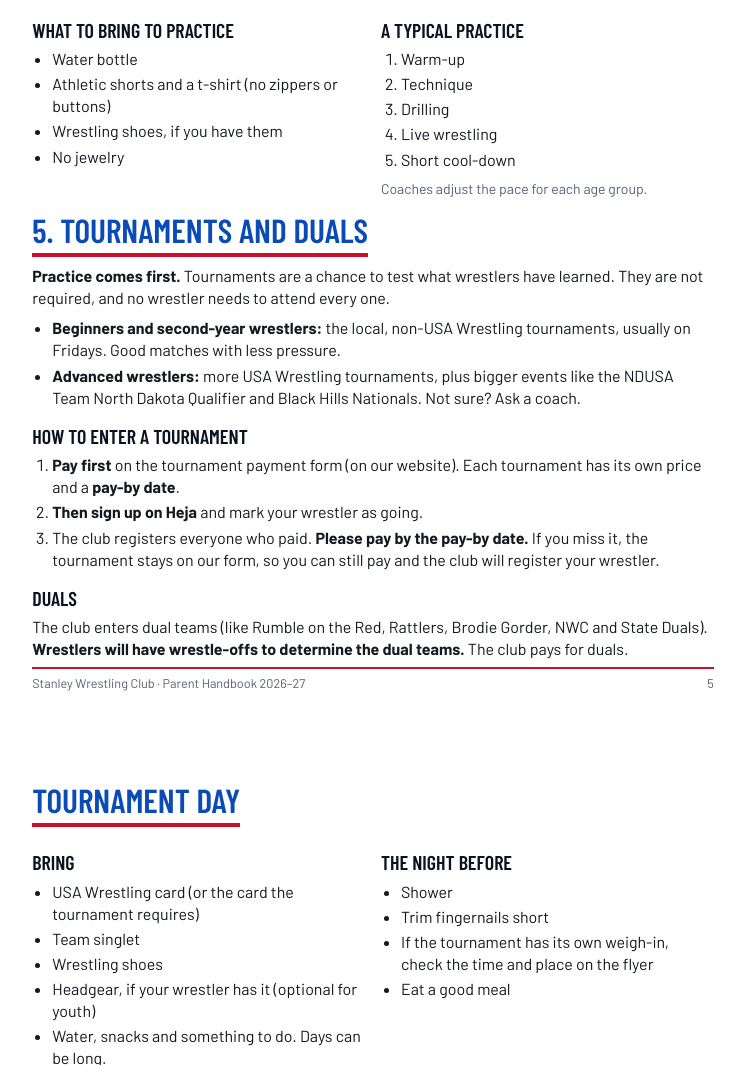
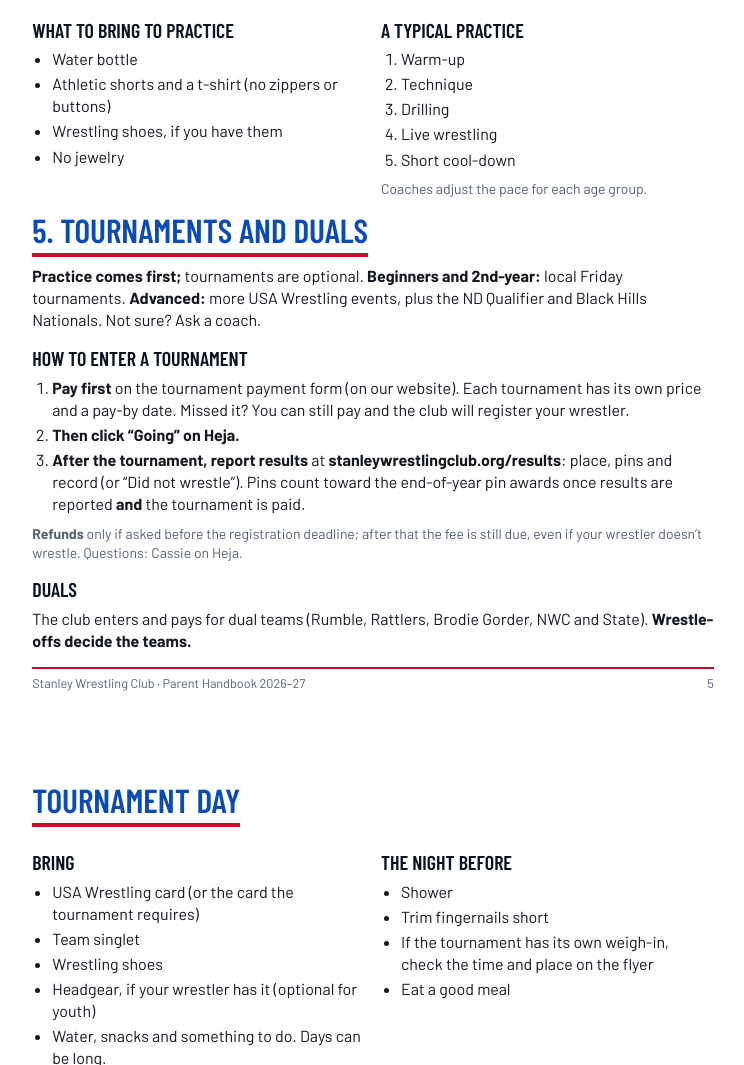
Before and after one commit to SWC-19/swc-website, a plain HTML site: page handbook/handbook.html in a window 1280 px wide. Shown: the part 4554-5619 px from the top of the page, without its empty margins (35-779 px from the left). Drawn offline with nearby package versions, Linux system fonts and the light colour scheme; a web font is replaced by a local one.

Commit message:
Website + handbook: step 3 report results; pin rule; refund rule
Co-Authored-By: Claude Opus 5.5 <noreply@anthropic.com>
Claude-Session: https://claude.ai/code/session_01RbUMceD9TAyrBAtokp79rk

```diff
--- a/handbook/handbook.html
+++ b/handbook/handbook.html
@@ -151,19 +151,16 @@ tr.grp td{background:#F3F6FB;font-weight:700;color:#C8102E;font-family:'Barlow C
 <div><h3>A typical practice</h3><ol><li>Warm-up</li><li>Technique</li><li>Drilling</li><li>Live wrestling</li><li>Short cool-down</li></ol><p class="note">Coaches adjust the pace for each age group.</p></div>
 </div>
 <h2 style="margin-top:8px">5. Tournaments and duals</h2>
-<p><b>Practice comes first.</b> Tournaments are a chance to test what wrestlers have learned. They are not required, and no wrestler needs to attend every one.</p>
-<ul>
-<li><b>Beginners and second-year wrestlers:</b> the local, non-USA Wrestling tournaments, usually on Fridays. Good matches with less pressure.</li>
-<li><b>Advanced wrestlers:</b> more USA Wrestling tournaments, plus bigger events like the NDUSA Team North Dakota Qualifier and Black Hills Nationals. Not sure? Ask a coach.</li>
-</ul>
+<p><b>Practice comes first;</b> tournaments are optional. <b>Beginners and 2nd-year:</b> local Friday tournaments. <b>Advanced:</b> more USA Wrestling events, plus the ND Qualifier and Black Hills Nationals. Not sure? Ask a coach.</p>
 <h3>How to enter a tournament</h3>
 <ol>
-<li><b>Pay first</b> on the tournament payment form (on our website). Each tournament has its own price and a <b>pay-by date</b>.</li>
-<li><b>Then sign up on Heja</b> and mark your wrestler as going.</li>
-<li>The club registers everyone who paid. <b>Please pay by the pay-by date.</b> If you miss it, the tournament stays on our form, so you can still pay and the club will register your wrestler.</li>
+<li><b>Pay first</b> on the tournament payment form (on our website). Each tournament has its own price and a pay-by date. Missed it? You can still pay and the club will register your wrestler.</li>
+<li><b>Then click &ldquo;Going&rdquo; on Heja.</b></li>
+<li><b>After the tournament, report results</b> at <b>stanleywrestlingclub.org/results</b>: place, pins and record (or &ldquo;Did not wrestle&rdquo;). Pins count toward the end-of-year pin awards once results are reported <b>and</b> the tournament is paid.</li>
 </ol>
+<p class="note"><b>Refunds</b> only if asked before the registration deadline; after that the fee is still due, even if your wrestler doesn&rsquo;t wrestle. Questions: Cassie on Heja.</p>
 <h3>Duals</h3>
-<p>The club enters dual teams (like Rumble on the Red, Rattlers, Brodie Gorder, NWC and State Duals). <b>Wrestlers will have wrestle-offs to determine the dual teams.</b> The club pays for duals.</p>
+<p>The club enters and pays for dual teams (Rumble, Rattlers, Brodie Gorder, NWC and State). <b>Wrestle-offs decide the teams.</b></p>
 <div class="ft"><span>Stanley Wrestling Club · Parent Handbook 2026–27</span><span>5</span></div>
 </div>
 
```
Also changed, not shown: index.html (+2 -2 lines), 1 other file.
